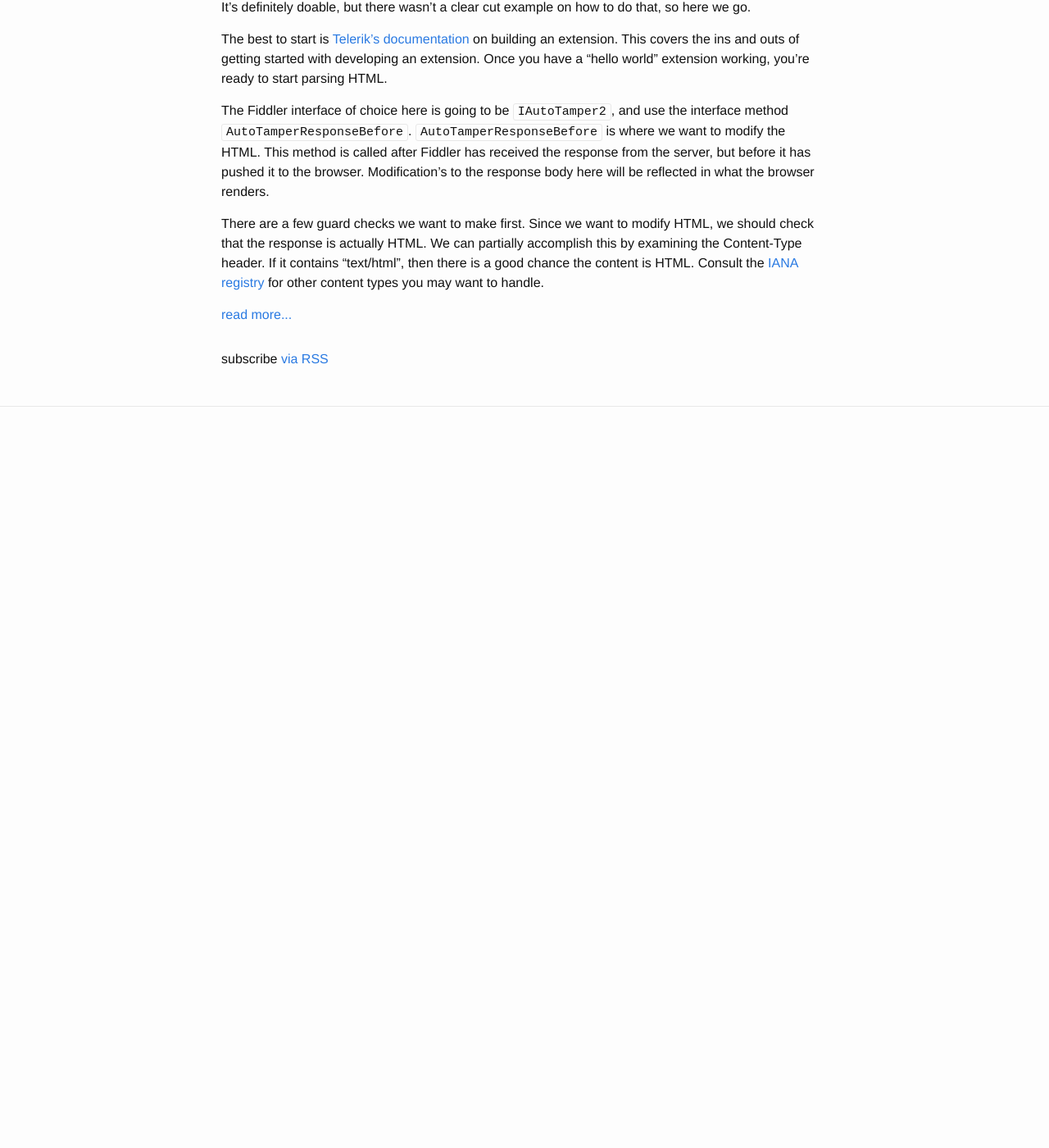
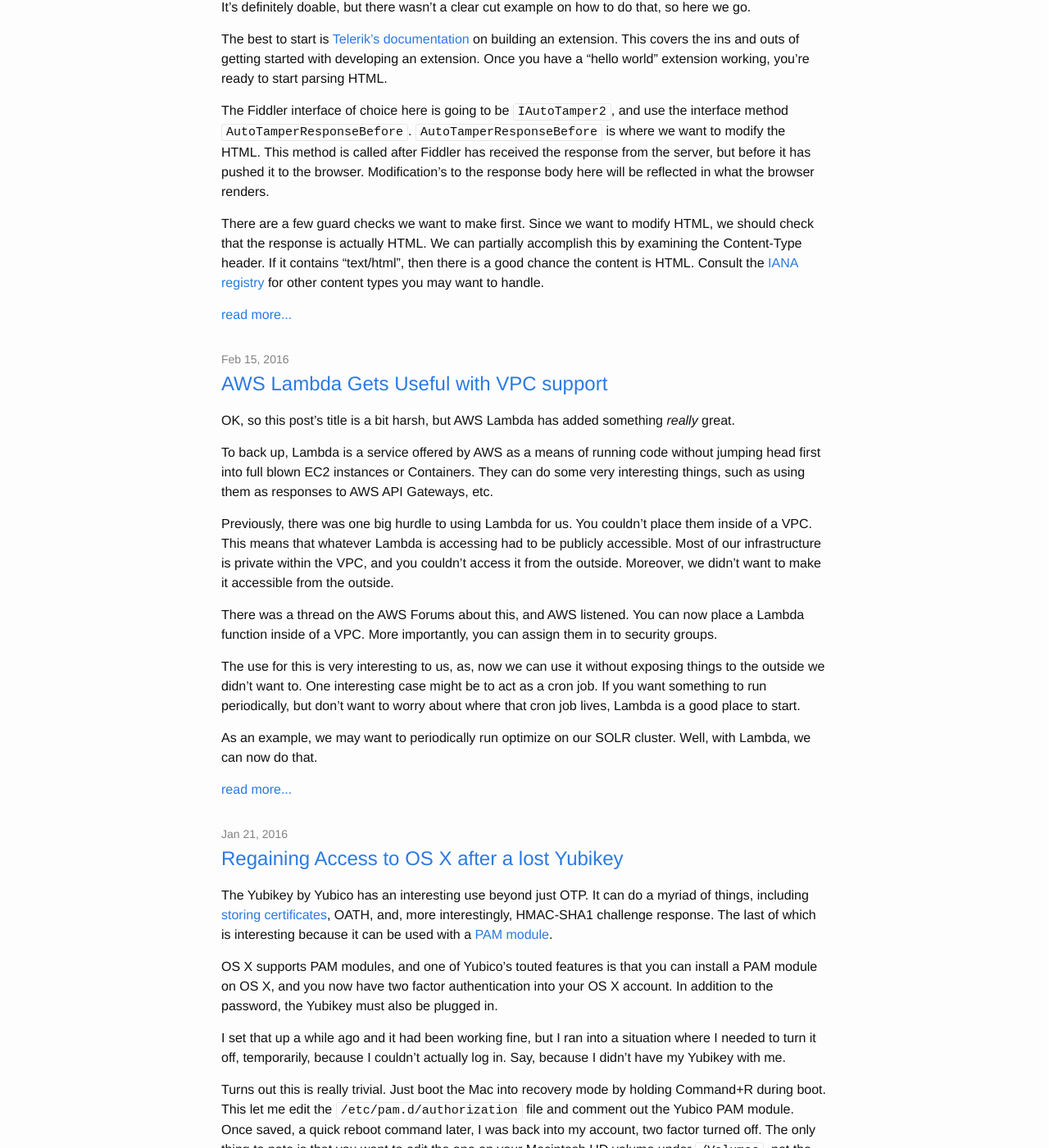
Before and after one commit to vcsjones/vcsjones.dev, a Jekyll site: the page built from index.html, in a window 1280 px wide and 1400 px high, scrolled down 3153 px. Shown: the whole window at 82% size. Built offline with Jekyll 4.4.1, drawn with Linux system fonts in a browser that asks for light colours; the list of posts is cut into pages by our own code; comment, search, counter and statistics services are not loaded; before the commit the page ends 3709 px from its top, so only the background shows below that; some of the changed text lies outside the part shown.

Commit message:
Migration.

````diff
--- /dev/null
+++ b/_posts/2016-01-05-iis-and-tls.md
@@ -0,0 +1,8 @@
+---
+layout: post
+title:  "IIS and TLS"
+date:   2016-01-05 12:00:00 -0400
+categories: Security
+---
+
+<blockquote class="twitter-tweet" data-lang="en"><p lang="en" dir="ltr">If you are going to run your App on IIS for God’s sake don’t terminate SSL with IIS itself. Use a reverse proxy. (Nginx, HAProxy).</p>&mdash; Kevin Jones (@vcsjones) <a href="https://twitter.com/vcsjones/status/684083572114862082">January 4, 2016</a></blockquote> <script async src="//platform.twitter.com/widgets.js" charset="utf-8"></script>
--- /dev/null
+++ b/_posts/2016-01-21-regaining-access-to-os-x-after-a-lost-yubikey.md
@@ -0,0 +1,73 @@
+---
+layout: post
+title:  "Regaining Access to OS X after a lost Yubikey"
+date:   2016-01-21 12:00:00 -0400
+categories: Security
+---
+
+The Yubikey by Yubico has an interesting use beyond just OTP. It can do a myriad
+of things, including [storing certificates][1], OATH, and, more interestingly,
+HMAC-SHA1 challenge response. The last of which is interesting because it can be
+used with a [PAM module][2].
+
+OS X supports PAM modules, and one of Yubico's touted features is that you can
+install a PAM module on OS X, and you now have two factor authentication into
+your OS X account. In addition to the password, the Yubikey must also be plugged
+in.
+
+I set that up a while ago and it had been working fine, but I ran into a
+situation where I needed to turn it off, temporarily, because I couldn't
+actually log in. Say, because I didn't have my Yubikey with me.
+
+Turns out this is really trivial. Just boot the Mac into recovery mode by
+holding Command+R during boot. This let me edit the `/etc/pam.d/authorization`
+file and comment out the Yubico PAM module. Once saved, a quick reboot command
+later, I was back into my account, two factor turned off. The only thing to note
+is that you want to edit the one on your Macintosh HD volume under `/Volumes`,
+not the authorization file that the recovery partition uses.
+
+This made my life easier, but it also led me to believe the Yubikey PAM module
+on local OS X accounts had diminished value (the story is different for remote
+authentication). If I can just *turn it off* with very little effort, no
+authentication required, that's worrying.
+
+There is a way to partially fix it – which is FileVault2. When you boot into
+the Recovery console with FileVault2 enabled, you cannot edit
+`/etc/pam.d/authorization` without knowing the password to the volume since it
+is encrypted with your password. This however, still reduces authorization to a
+single factor. If I have your password and no Yubikey, even with FileVault2
+enabled I can get in to the account since I have physical access.
+
+This takes a few seconds of extra work. First, you need the UUID of the volume
+that you need to decrypt (like "Macintosh HD").
+
+```
+diskutil coreStorage list
+```
+
+and grab the UUID of the logical volume. From there, it's just one more command:
+
+```
+diskutil coreStorage unlockVolume <UUID> -stdinpassphrase
+```
+
+Enter your password, and then the volume will be mounted in `/Volumes/`.
+
+In an ideal world, the Yubikey would play a role in unlocking the FileVault2
+volume. This is easy enough to do with BitLocker and certificates since the
+Yubikey can act like a PIV card. However I find this not possible with
+FileVault2. Even in the case of BitLocker, it's difficult to accomplish this
+without the help of being on an Active Directory Domain Joined machine and using
+an Active Directory account.
+
+My advice would be, take the value that the Yubikey PAM module gives with a
+grain of salt for local account protection. At least on OS X (I have yet to
+bother trying on Windows) it's quite easy to turn it off just by having access
+to the physical machine.
+
+A lot of people will be quick to point out, "If you have physical access to the
+hardware, then it's game over" however that doesn't quite mean physical security
+should just be completely ignored. Each little improvement has value.
+
+[1]: https://textslashplain.com/2016/01/10/authenticode-in-2016/
+[2]: https://en.wikipedia.org/wiki/Pluggable_authentication_module
--- /dev/null
+++ b/_posts/2016-02-15-aws-lambda-gets-useful-with-vpc-support.md
@@ -0,0 +1,43 @@
+---
+layout: post
+title:  "AWS Lambda Gets Useful with VPC support"
+date:   2016-02-15 12:00:00 -0400
+categories: AWS
+---
+
+OK, so this post's title is a bit harsh, but AWS Lambda has added something
+*really* great.
+
+To back up, Lambda is a service offered by AWS as a means of running code
+without jumping head first into full blown EC2 instances or Containers. They can
+do some very interesting things, such as using them as responses to AWS API
+Gateways, etc.
+
+Previously, there was one big hurdle to using Lambda for us. You couldn't place
+them inside of a VPC. This means that whatever Lambda is accessing had to be
+publicly accessible. Most of our infrastructure is private within the VPC, and
+you couldn't access it from the outside. Moreover, we didn't want to make it
+accessible from the outside.
+
+There was a thread on the AWS Forums about this, and AWS listened. You can now
+place a Lambda function inside of a VPC. More importantly, you can assign them
+in to security groups.
+
+The use for this is very interesting to us, as, now we can use it without
+exposing things to the outside we didn't want to. One interesting case might be
+to act as a cron job. If you want something to run periodically, but don't want
+to worry about where that cron job lives, Lambda is a good place to start.
+
+As an example, we may want to periodically run optimize on our SOLR cluster.
+Well, with Lambda, we can now do that.
+
+<!--break-->
+
+We have a simple node.js script that hits our SolrCloud cluster with a GET
+request to http://internal-solr-cluster:8983/solr/ourcollection/update?optimize=true.
+
+Previously, as a Lambda function, it would not have been able to access the
+internal-solr-cluster Elastic Load Balancer. Once we assigned it to a VPC,
+placed it in the right security groups, and specified a CloudWatch Event to run
+on a schedule of once a week, we now have our SOLR collection getting optimized
+once a week without having to worry where the optimization runs from.
````
Also changed, not shown: _posts/2016-02-29-parsing-and-modifying-html-in-a-fiddler-extension.md (+19 -20 lines), 1 other file.
